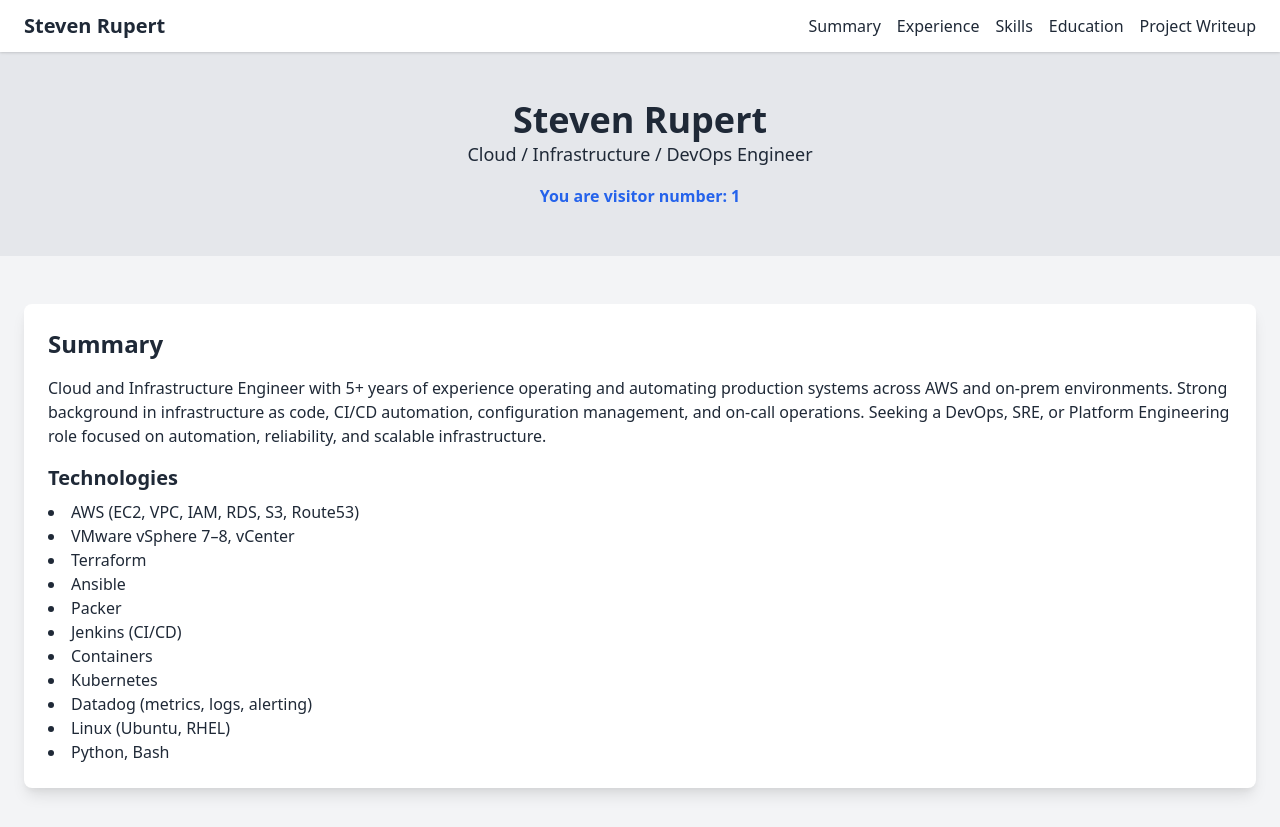
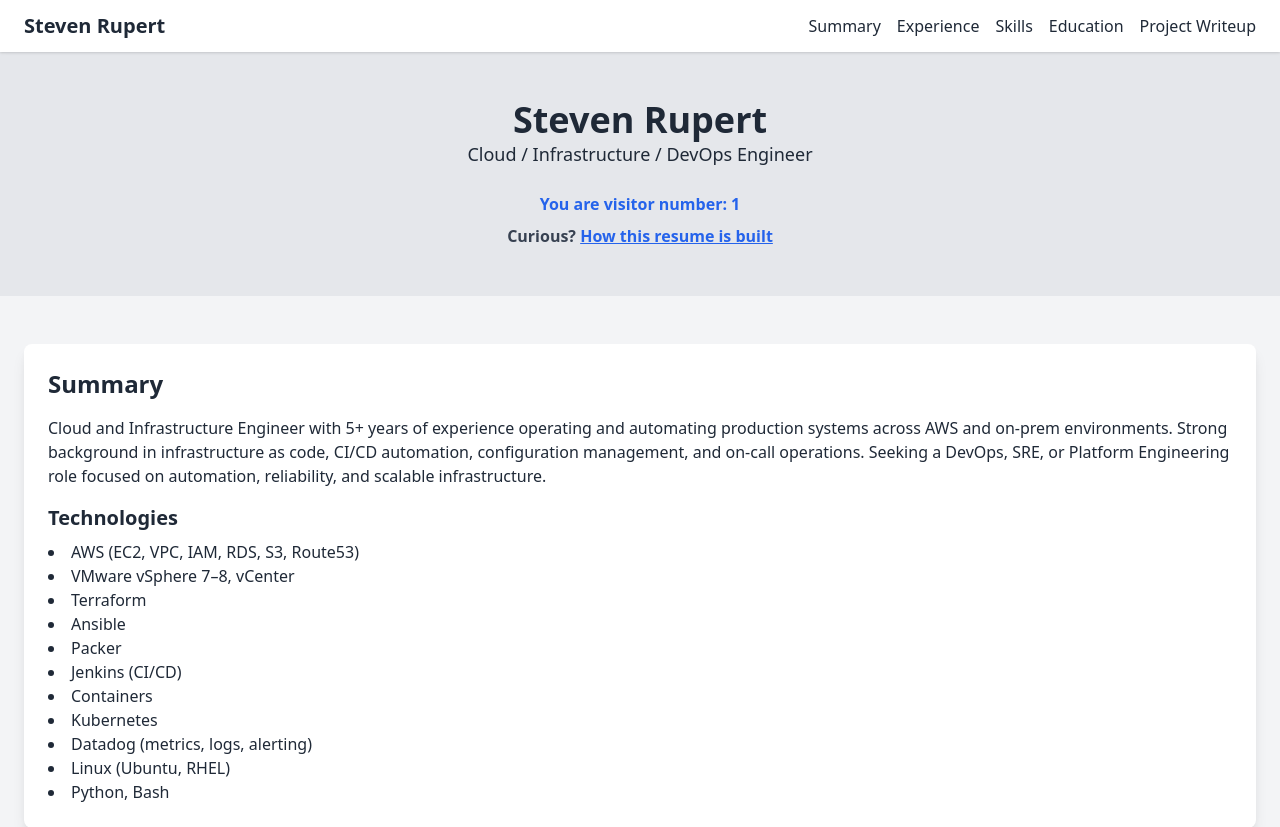
Before and after one commit to sbrupert/cloud-resume, a Flask app: template cloud_resume/cloud_resume/templates/index.html in a window 1280 px wide. Shown: the top 827 px of the page. Run offline with Flask 3, Linux system fonts and the light colour scheme; the template is opened without the code that fills it: most values are stand-ins (such as "Sample title", 1, 10 or a date in 2020); parts of the project's set-up code (start-up, migrations or seed data) failed here and were passed over.

Commit message:
Add call to action to link visitor counter section to project write up.

```diff
--- a/cloud_resume/cloud_resume/templates/index.html
+++ b/cloud_resume/cloud_resume/templates/index.html
@@ -40,7 +40,10 @@
         <div class="container mx-auto text-center">
             <h1 class="text-4xl font-bold">Steven Rupert</h1>
             <p class="text-lg">Cloud / Infrastructure / DevOps Engineer</p>
-            <p class="mt-4 text-blue-600 font-semibold"><b>You are visitor number: {{ counter }}</b></p>
+            <div class="mt-6 space-y-2">
+                <p class="text-blue-600 font-semibold"><b>You are visitor number: {{ counter }}</b></p>
+                <p class="text-gray-700 font-semibold">Curious? <a class="text-blue-600 font-semibold underline hover:text-blue-700" href="/page/project">How this resume is built</a></p>
+            </div>
         </div>
     </header>
 
```
